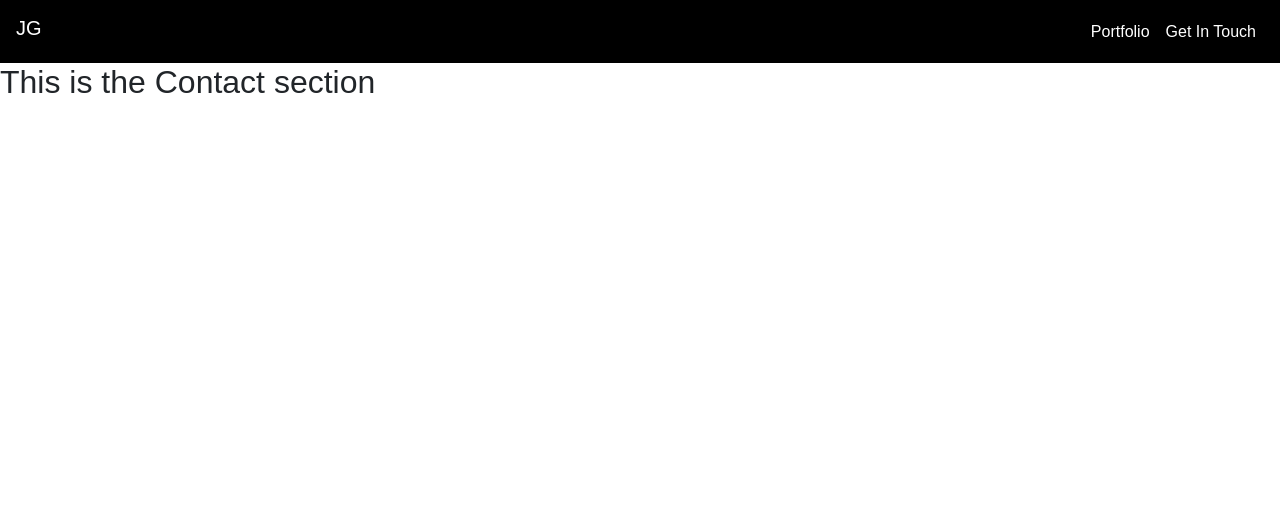
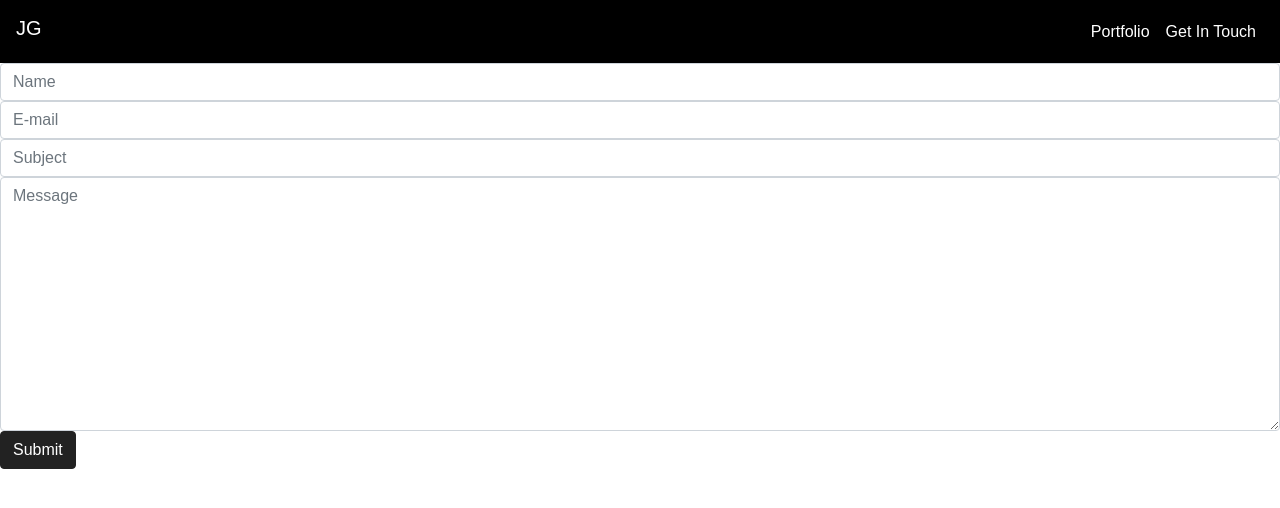
Before and after one commit to jamesgeorge007/Personal-Webapp, a React (Create React App) app in the folder client/: page /contact in a window 1280 px wide. Shown: the top 508 px of the page. Built offline with nearby package versions, Linux system fonts and the light colour scheme; a web font is replaced by a local one.

Commit message:
Couple of more workarounds :+1:

```diff
--- a/client/src/components/Contact.tsx
+++ b/client/src/components/Contact.tsx
@@ -4,7 +4,15 @@ class Contact extends React.Component{
     public render(){
             return (
                 <div>
-                    <h2>This is the Contact section</h2>
+                    <div>
+                        <form method="post">
+                        <input type="text" className="form-control" required={true} placeholder="Name"/>
+                        <input type="email" className="form-control" required={true} placeholder="E-mail"/>
+                        <input type="text" className="form-control" required={true} placeholder="Subject"/>
+                        <textarea className="form-control" placeholder="Message" cols={30} rows={10} />
+                        <button className="btn">Submit</button>
+                        </form>
+                    </div>
                 </div>
             );
     }
--- a/client/src/components/assets/css/Portfolio.css
+++ b/client/src/components/assets/css/Portfolio.css
@@ -19,28 +19,34 @@
     box-shadow: 12px 15px 20px rgba(0, 0, 0, .1);
     text-align: center;
     width: 22em;
+    background: linear-gradient(to bottom, #fff 50%, #000 50%);
+    border-color: #000;
+    background-size: 100% 200%;
+    transition: background-position .4s;
 }
 
 .card:hover{
-    transition: all .3s linear;
     cursor: pointer;
-    transform: translateY(-2.5px);
+    background-position: 0 -100%;
+    color: #fff;
+    border-color: #fff;
 }
+
 
 .lead{
     font-family: 'Muli';
 }
 
 .btn{
-    background-color: #000;
+    background-color: #222;
     color: #fff;
-    border-color: #000;
+    border-color: #222;
 }
 
 .btn:hover{
     background-color: #fff;
-    color: #000;
-    border-color: #000;
+    color: #222;
+    border-color: #222;
 }
 
 @media screen and (max-width: 1040px){
@@ -59,3 +65,9 @@
         margin-top: 5vh;
     }
 }
+
+@media screen and (max-width: 520px){
+    .card{
+        width: 90vw;
+    }
+}
```
